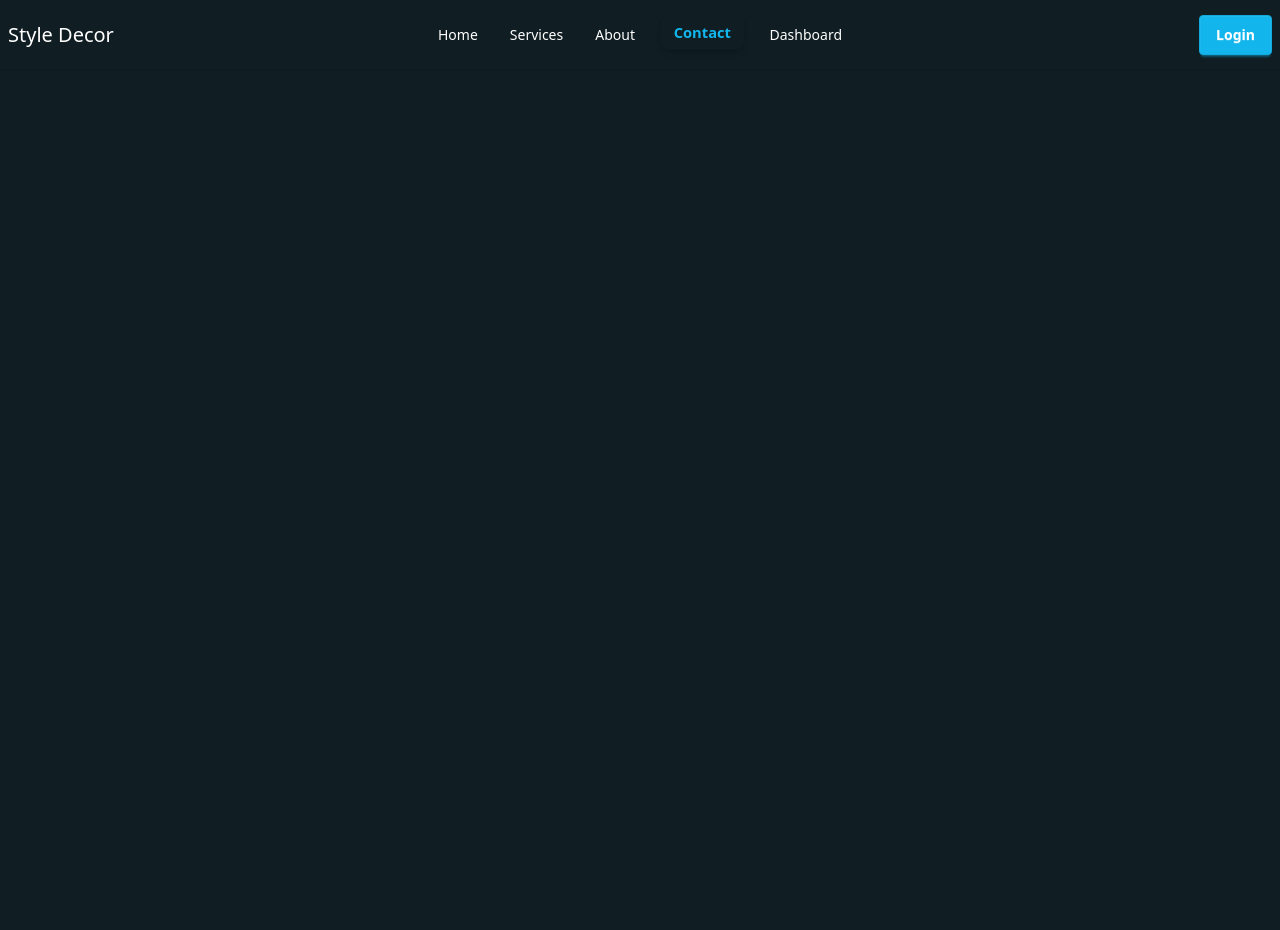
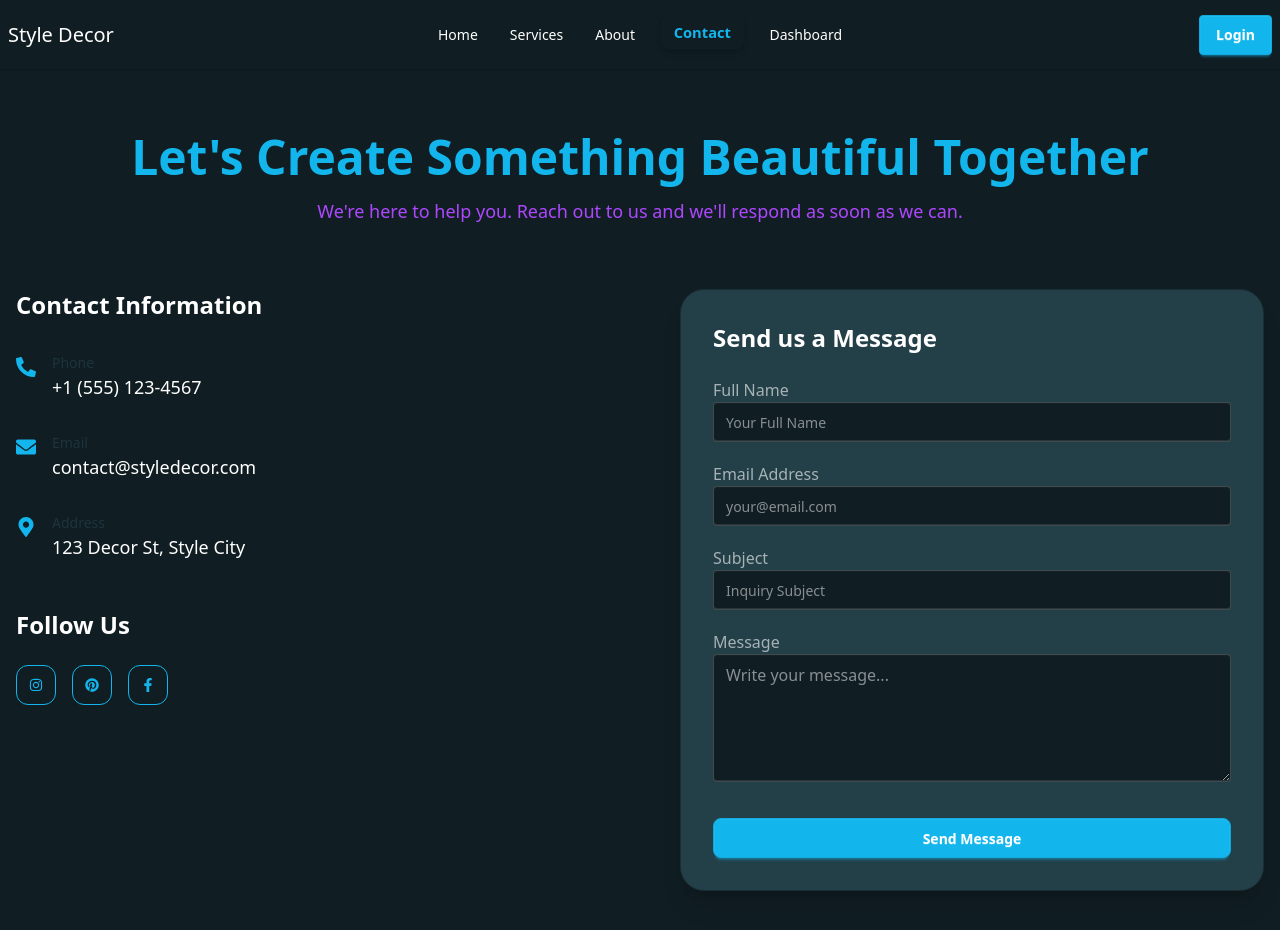
Before and after one commit to mdabdulaziz6236/style-decor, a React (Vite) app: page /contact in a window 1280 px wide. Shown: the top 930 px of the page. Before the commit the page ends 800 px from the top, so only its background shows below. Built offline with nearby package versions, Linux system fonts and the light colour scheme; no server answers.

Commit message:
feat: updated contact page and sent it in server

```diff
--- a/src/Components/shared/Navbar.jsx
+++ b/src/Components/shared/Navbar.jsx
@@ -88,7 +88,7 @@ const Navbar = () => {
 
             <ul
               tabIndex={0}
-              className="menu menu-sm dropdown-content bg-base-100 rounded-box z-[1] mt-3 w-52 p-2 shadow"
+              className="menu menu-sm dropdown-content bg-base-100 rounded-box  mt-3 w-52 p-2 shadow"
             >
               <li>
                 <Link to="/dashboard" className="justify-between">
--- a/src/layouts/DashboardLayout.jsx
+++ b/src/layouts/DashboardLayout.jsx
@@ -1,5 +1,5 @@
 import React from "react";
-import { FaRegUserCircle } from "react-icons/fa";
+import { FaHouseUser, FaRegUserCircle } from "react-icons/fa";
 import { Link, Outlet } from "react-router";
 
 const DashboardLayout = () => {
@@ -49,9 +49,10 @@ const DashboardLayout = () => {
             <li>
               <Link
                 to="/"
-                className="is-drawer-close:tooltip is-drawer-close:tooltip-right"
-                data-tip="Homepage"
+                className="is-drawer-close:tooltip flex items-center is-drawer-close:tooltip-right"
+                data-tip="Home"
               >
+              <FaHouseUser className="my-1.5 inline-block size-4" />
                 <span className="is-drawer-close:hidden text-2xl font-black  text-primary tracking-tight">
                   Style Decor
                 </span>
--- a/src/pages/Contact/Contact.jsx
+++ b/src/pages/Contact/Contact.jsx
@@ -1,11 +1,217 @@
-import React from 'react';
+import React, { useState } from "react";
+import { useForm } from "react-hook-form";
+import Swal from "sweetalert2";
+import {
+  FaPhoneAlt,
+  FaEnvelope,
+  FaMapMarkerAlt,
+  FaInstagram,
+  FaPinterest,
+  FaFacebookF,
+} from "react-icons/fa";
+import useAxiosSecure from "../../hooks/useAxiosSecure";
+import useAuth from "../../hooks/useAuth";
 
 const Contact = () => {
-    return (
-        <div>
+  const axiosSecure = useAxiosSecure();
+  const { user } = useAuth();
+  const [loading, setLoading] = useState(false);
 
+  const {
+    register,
+    handleSubmit,
+    reset,
+    formState: { errors },
+  } = useForm();
+
+  const onSubmit = async (data) => {
+    setLoading(true);
+
+    const contactInfo = {
+      name: data.name,
+      email: data.email,
+      subject: data.subject,
+      message: data.message,
+      date: new Date(),
+      status: "unread",
+    };
+
+    try {
+      const res = await axiosSecure.post("/contact", contactInfo);
+
+      if (res.data.insertedId) {
+        Swal.fire({
+          position: "top-end",
+          icon: "success",
+          title: "Message Sent Successfully!",
+          showConfirmButton: false,
+          timer: 1500,
+        });
+        reset();
+      }
+    } catch (error) {
+      console.error(error);
+      Swal.fire({
+        icon: "error",
+        title: "Oops...",
+        text: "Something went wrong! Please try again.",
+      });
+    } finally {
+      setLoading(false);
+    }
+  };
+
+  return (
+    <div className="min-h-screen bg-base-100 text-base-content font-display px-4 py-16 flex items-center justify-center">
+      <div className="max-w-7xl w-full">
+        {/* Header */}
+        <div className="text-center mb-16 space-y-4">
+          <h1 className="text-4xl md:text-5xl font-extrabold text-primary">
+            Let's Create Something Beautiful Together
+          </h1>
+          <p className="text-purple-500 max-w-2xl mx-auto text-lg">
+            We're here to help you. Reach out to us and we'll respond as soon as
+            we can.
+          </p>
         </div>
-    );
+
+        <div className="grid grid-cols-1 lg:grid-cols-2 gap-12 lg:gap-20">
+          {/* Left Side: Contact Info */}
+          <div className="space-y-12">
+            <div className="space-y-8">
+              <h3 className="text-2xl font-bold">Contact Information</h3>
+              <div className="flex items-start gap-4">
+                <FaPhoneAlt className="text-primary text-xl mt-1" />
+                <div>
+                  <p className="text-neutral/70 text-sm">Phone</p>
+                  <p className="text-lg font-medium">+1 (555) 123-4567</p>
+                </div>
+              </div>
+              <div className="flex items-start gap-4">
+                <FaEnvelope className="text-primary text-xl mt-1" />
+                <div>
+                  <p className="text-neutral/70 text-sm">Email</p>
+                  <p className="text-lg font-medium">contact@styledecor.com</p>
+                </div>
+              </div>
+              <div className="flex items-start gap-4">
+                <FaMapMarkerAlt className="text-primary text-xl mt-1" />
+                <div>
+                  <p className="text-neutral/70 text-sm">Address</p>
+                  <p className="text-lg font-medium">
+                    123 Decor St, Style City
+                  </p>
+                </div>
+              </div>
+            </div>
+
+            {/* Social Icons */}
+            <div className="space-y-6">
+              <h3 className="text-2xl font-bold">Follow Us</h3>
+              <div className="flex gap-4">
+                <button className="btn btn-square btn-outline btn-primary rounded-xl">
+                  <FaInstagram />
+                </button>
+                <button className="btn btn-square btn-outline btn-primary rounded-xl">
+                  <FaPinterest />
+                </button>
+                <button className="btn btn-square btn-outline btn-primary rounded-xl">
+                  <FaFacebookF />
+                </button>
+              </div>
+            </div>
+          </div>
+
+          {/* Right Side: Form */}
+          <div className="bg-base-200 p-8 rounded-3xl border border-base-300 shadow-xl">
+            <h3 className="text-2xl font-bold mb-6">Send us a Message</h3>
+
+            <form onSubmit={handleSubmit(onSubmit)} className="space-y-5">
+              <div className="form-control">
+                <label className="label pl-0">
+                  <span className="label-text font-medium">Full Name</span>
+                </label>
+                <input
+                  type="text"
+                  defaultValue={user?.displayName || ""}
+                  placeholder="Your Full Name"
+                  {...register("name", { required: "Name is required" })}
+                  className="input input-bordered w-full focus:input-primary bg-base-100"
+                />
+                {errors.name && (
+                  <span className="text-error text-xs mt-1">
+                    {errors.name.message}
+                  </span>
+                )}
+              </div>
+
+              <div className="form-control">
+                <label className="label pl-0">
+                  <span className="label-text font-medium">Email Address</span>
+                </label>
+                <input
+                  type="email"
+                  defaultValue={user?.email || ""}
+                  placeholder="your@email.com"
+                  {...register("email", { required: "Email is required" })}
+                  className="input input-bordered w-full focus:input-primary bg-base-100"
+                />
+                {errors.email && (
+                  <span className="text-error text-xs mt-1">
+                    {errors.email.message}
+                  </span>
+                )}
+              </div>
+
+              <div className="form-control">
+                <label className="label pl-0">
+                  <span className="label-text font-medium">Subject</span>
+                </label>
+                <input
+                  type="text"
+                  placeholder="Inquiry Subject"
+                  {...register("subject", { required: "Subject is required" })}
+                  className="input input-bordered w-full focus:input-primary bg-base-100"
+                />
+                {errors.subject && (
+                  <span className="text-error text-xs mt-1">
+                    {errors.subject.message}
+                  </span>
+                )}
+              </div>
+
+              <div className="form-control">
+                <label className="label pl-0">
+                  <span className="label-text font-medium">Message</span>
+                </label>
+                <textarea
+                  {...register("message", { required: "Message is required" })}
+                  className="textarea textarea-bordered h-32 w-full focus:textarea-primary bg-base-100 text-base"
+                  placeholder="Write your message..."
+                ></textarea>
+                {errors.message && (
+                  <span className="text-error text-xs mt-1">
+                    {errors.message.message}
+                  </span>
+                )}
+              </div>
+
+              <button
+                disabled={loading}
+                className="btn btn-primary w-full text-white font-bold rounded-lg mt-4"
+              >
+                {loading ? (
+                  <span className="loading loading-spinner"></span>
+                ) : (
+                  "Send Message"
+                )}
+              </button>
+            </form>
+          </div>
+        </div>
+      </div>
+    </div>
+  );
 };
 
 export default Contact;
```
